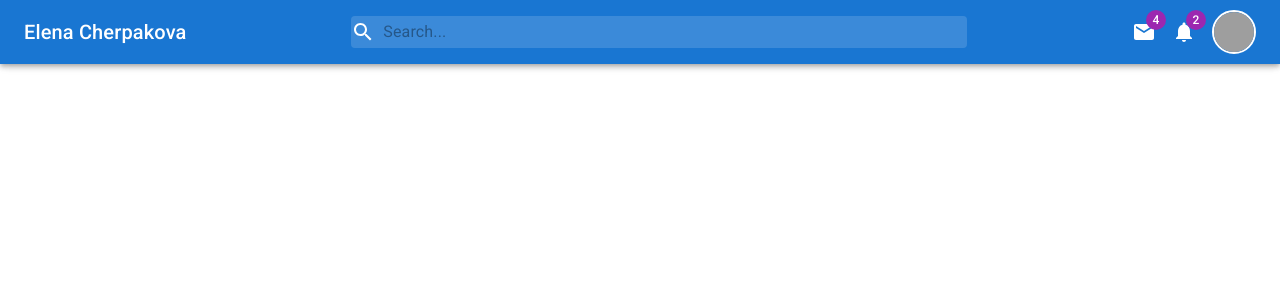
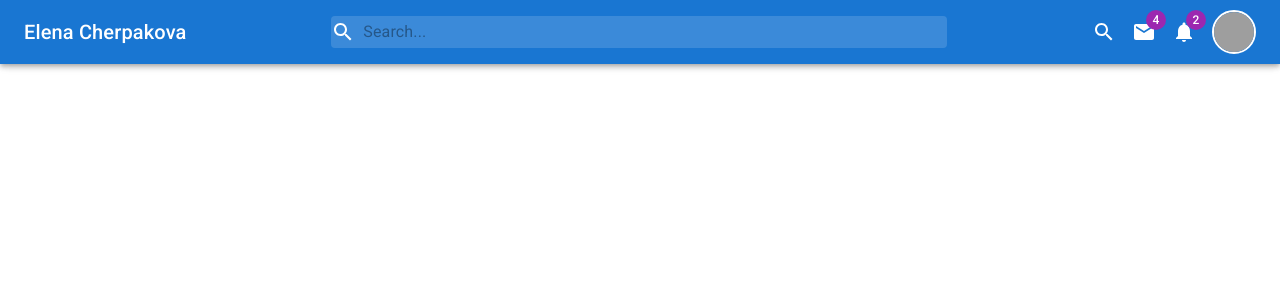
Before and after one commit to ElenaCherpakova/mui-practice, a React (Create React App) app: page / in a window 1280 px wide. Shown: the top 300 px of the page. Built offline with nearby package versions, Linux system fonts and the light colour scheme; grey boxes are pictures that could not be loaded.

Commit message:
add onClick on search

```diff
--- a/src/components/Navbar.js
+++ b/src/components/Navbar.js
@@ -10,7 +10,7 @@ import MailIcon from "@mui/icons-material/Mail";
 import NotificationsIcon from "@mui/icons-material/Notifications";
 import Avatar from "@mui/material/Avatar";
 import AvatarGroup from "@mui/material/AvatarGroup";
-
+import { useState } from "react";
 import { theme } from "../theme";
 
 const useStyles = makeStyles(() => ({
@@ -24,6 +24,9 @@ const useStyles = makeStyles(() => ({
     position: "relative",
     borderRadius: theme.shape.borderRadius,
     width: "50%",
+    [theme.breakpoints.down("sm")]: {
+      display: (props) => (props.open ? "flex" : "none"),
+    },
     backgroundColor: alpha(theme.palette.common.white, 0.15),
     "&:hover": {
       backgroundColor: alpha(theme.palette.common.white, 0.25),
@@ -45,6 +48,9 @@ const useStyles = makeStyles(() => ({
       display: "none",
     },
   },
+  searchButton: {
+    marginRight: theme.spacing(2),
+  },
   icons: {
     display: "flex",
     alignItems: "center",
@@ -56,7 +62,8 @@ const useStyles = makeStyles(() => ({
 }));
 
 export default function NavBar() {
-  const classes = useStyles();
+  const [open, setOpen] = useState(false);
+  const classes = useStyles({ open });
   return (
     <AppBar>
       <Toolbar className={classes.toolbar}>
@@ -71,6 +78,10 @@ export default function NavBar() {
           <InputBase placeholder="Search..." className={classes.input} />
         </div>
         <div className={classes.icons}>
+          <Search
+            className={classes.searchButton}
+            onClick={() => setOpen(true)}
+          />
           <Badge badgeContent={4} color="secondary" className={classes.badge}>
             <MailIcon />
           </Badge>
```
